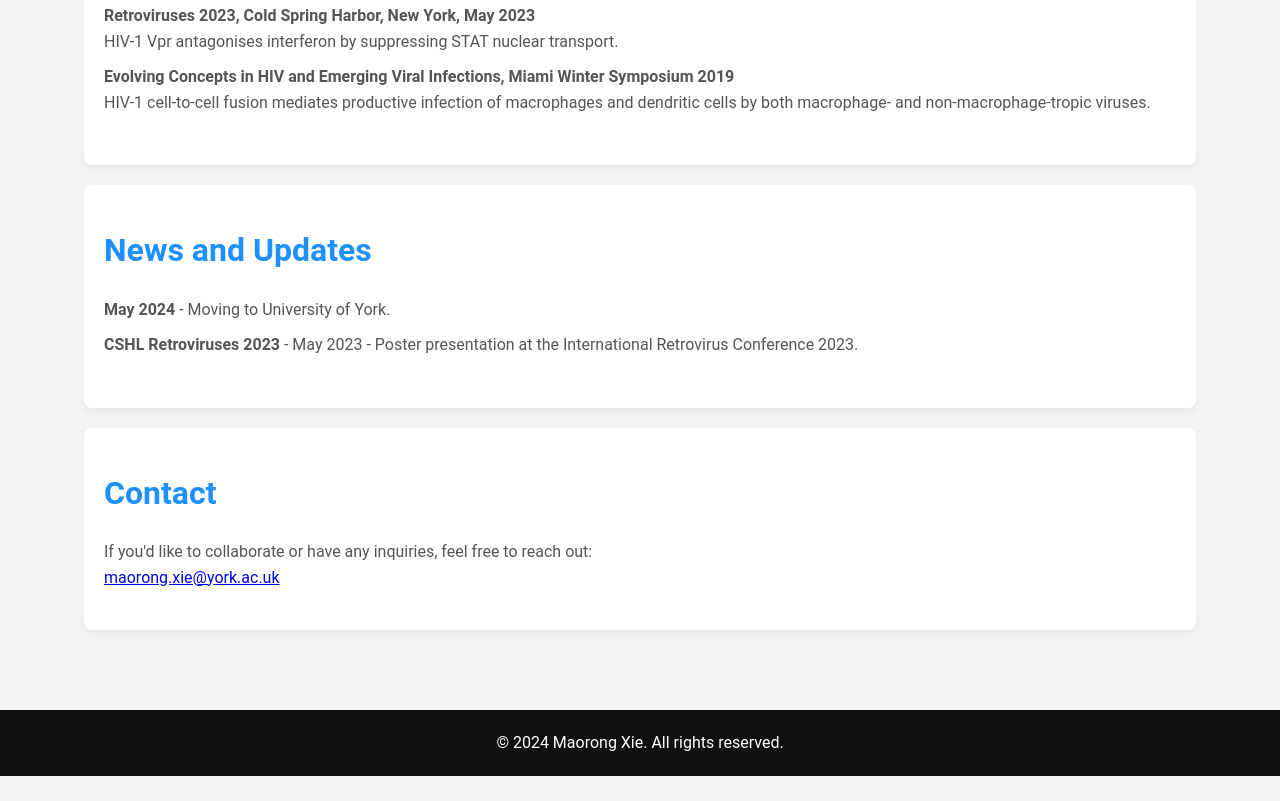
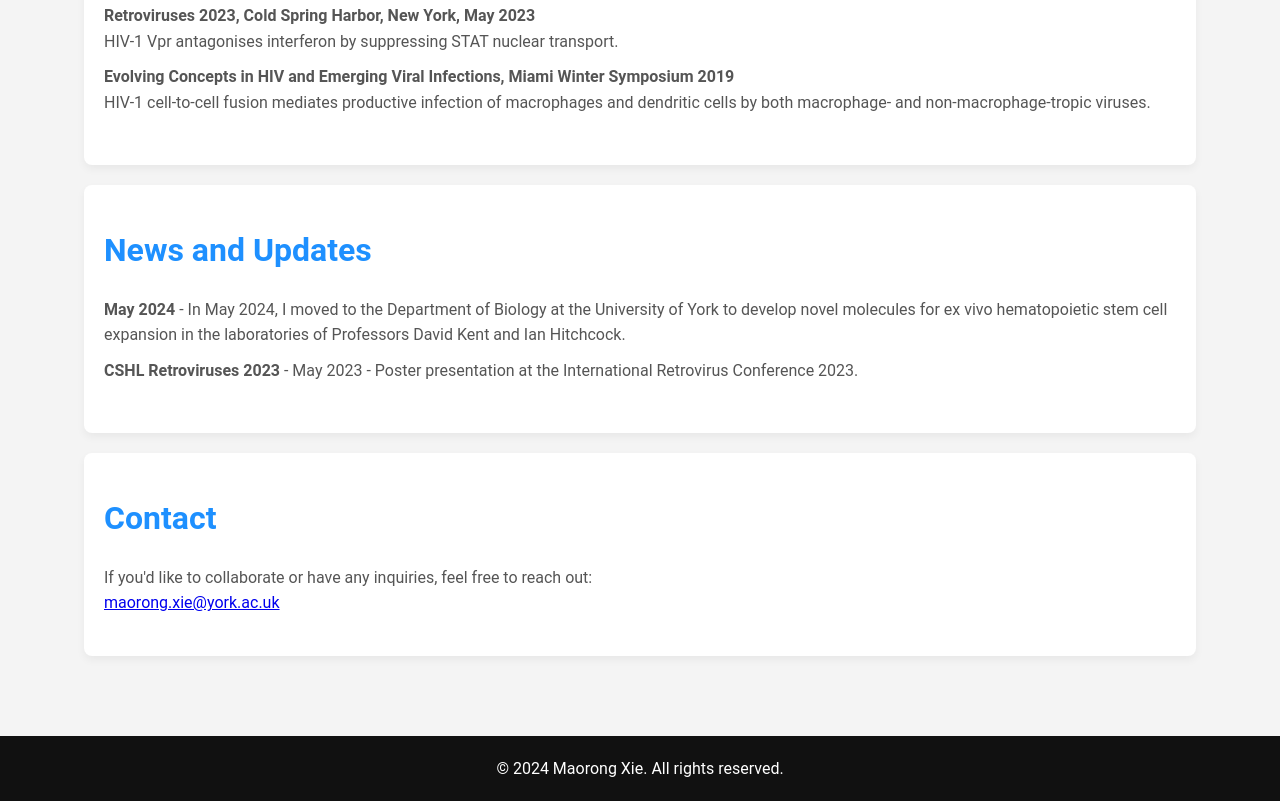
Before and after one commit to MaorongXIE/MaorongXIE.github.io, a plain HTML site: page index.html in a window 1280 px wide. Shown: the part 2025-2826 px from the top of the page. Before the commit the page ends 2801 px from the top, so only its background shows below. Drawn offline with Linux system fonts and the light colour scheme.

Commit message:
Update index.html

```diff
--- a/index.html
+++ b/index.html
@@ -299,7 +299,7 @@
     <div class="section" id="news">
         <h2>News and Updates</h2>
         <ul>
-            <li><strong>May 2024</strong> - Moving to University of York.</li>
+            <li><strong>May 2024</strong> - In May 2024, I moved to the Department of Biology at the University of York to develop novel molecules for ex vivo hematopoietic stem cell expansion in the laboratories of Professors David Kent and Ian Hitchcock.</li>
             <li><strong>CSHL Retroviruses 2023</strong> - May 2023 - Poster presentation at the International Retrovirus Conference 2023.</li>
         </ul>
     </div>
```
